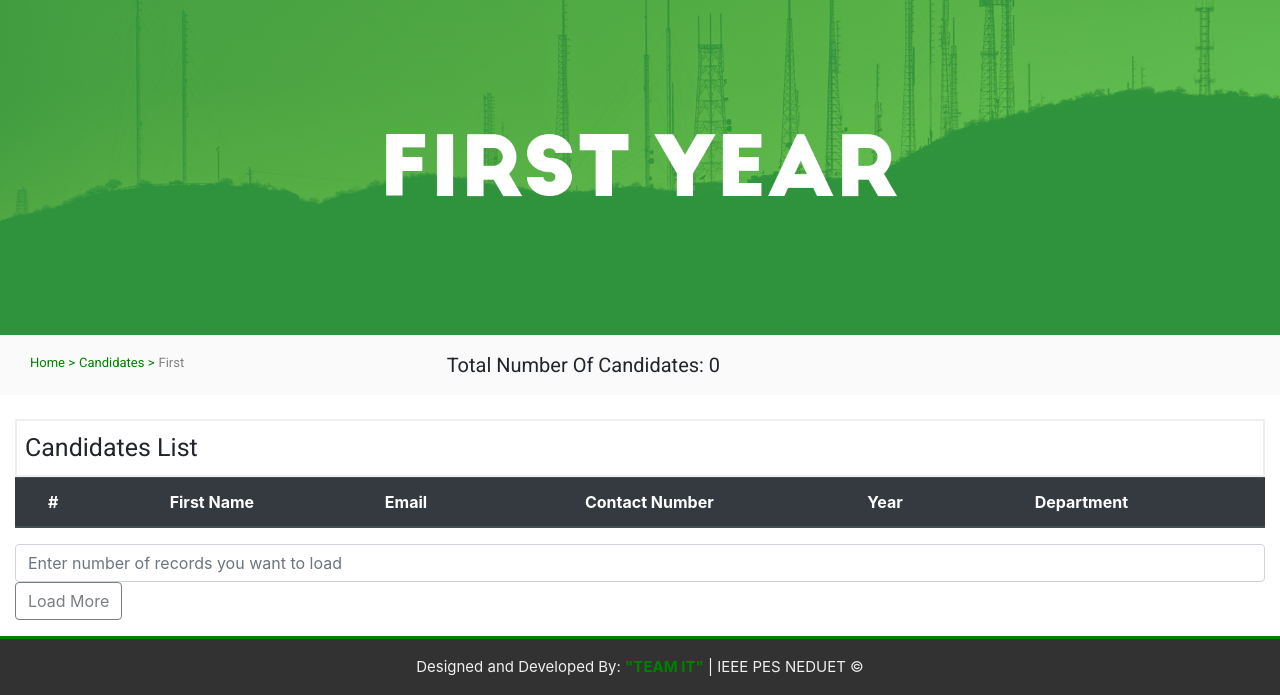
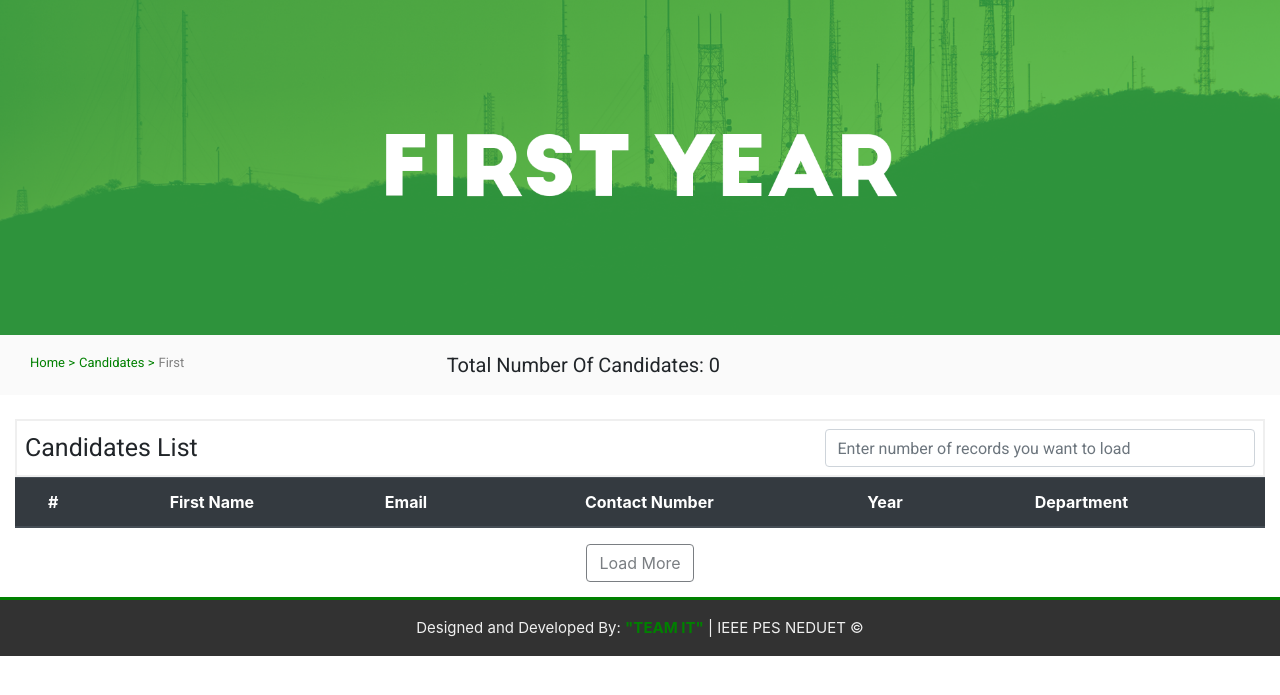
Before and after one commit to ieeepesneduet/ghulammustafa137-gmail.com, a Flask app: page /team/candidate/First in a window 1280 px wide. Shown: the part 116-811 px from the top of the page. After the commit the page ends 772 px from the top, so only its background shows below. Run offline with Flask 2, Linux system fonts and the light colour scheme; the visitor is signed in with stand-in values (Sample User, id 1); data that the repository does not hold is empty; some libraries are stand-ins or nearby versions.

Commit message:
fixed load more css

```diff
--- a/static/js/candidate.js
+++ b/static/js/candidate.js
@@ -1,10 +1,9 @@
 (function handleLoadMore(){
     let offset = 10;
-    const loadMoreForm = document.getElementById('loadMore');
-    loadMoreForm.onsubmit = function(e){
-        e.preventDefault();
+    const loadMoreBtn = document.getElementById('loadMoreBtn');
+    loadMoreBtn.onclick = function(){
         const match = /\/candidate\/(All|First|Second|Third|Fourth)/.exec(window.location);
-        const next = loadMoreForm.numOfRecords.value || 10;
+        const next = document.getElementById('numRecords').value || 10;
         fetch(`https://ieee-registration.herokuapp.com/team/candidate/${match[1]}/loadmore`,{
             method:'post',
             headers: {
@@ -33,7 +32,7 @@
                             </tr>`;
                 }
                 if(data.length < next)
-                    loadMoreForm.submitBtn.disabled = true;
+                    loadMoreBtn.disabled = true;
                 document.getElementById('tableBody').insertAdjacentHTML('beforeend',html);
                 offset += data.length;
             })
--- a/templates/Team/candidate.html
+++ b/templates/Team/candidate.html
@@ -55,7 +55,8 @@
     <br/>
     <div class="container-fluid">
         <div class="titletable">
-            <div class="col-lg-12 col-sm-12" id="candidate">Candidates List</div>
+            <div class="col-lg-12 col-sm-12" id="candidate">Candidates List<input style="width: 35%;float:right;" type="number" id="numRecords" class="form-control" placeholder="Enter number of records you want to load">
+</div>
         </div>
         <table class="table">
             <thead class="thead-dark">
@@ -85,12 +86,9 @@
             {% endfor %}
             </tbody>
         </table>
-        <form method="post" id="loadMore">
-            <div class="form-group">
-                <input type="number" name="numOfRecords" class="form-control" placeholder="Enter number of records you want to load">
-                <input type="submit" name="submitBtn" class="btn btn-outline-dark" value="Load More" {{ 'disabled' if candidates|length < 10 else ''}}>
-            </div>
-        </form>
+
+        <button style="margin:15px auto;display: block;" id="loadMoreBtn" class="btn btn-outline-dark" {{ 'disabled' if candidates|length < 10 else ''}}>Load More</button>
+
     </div>
     <script src="{{ url_for('static',filename='js/candidate.js') }}"></script>
 
```
